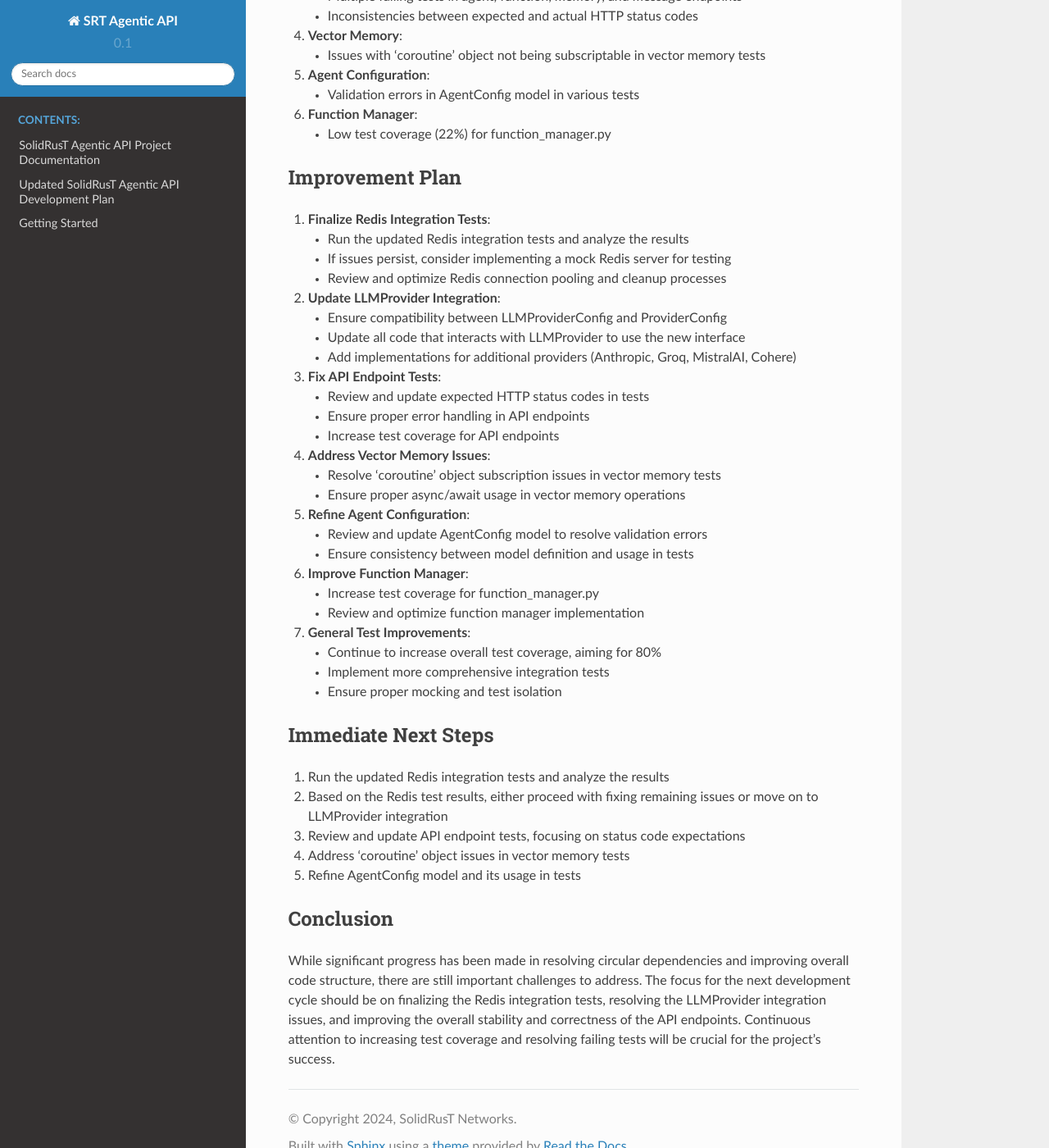
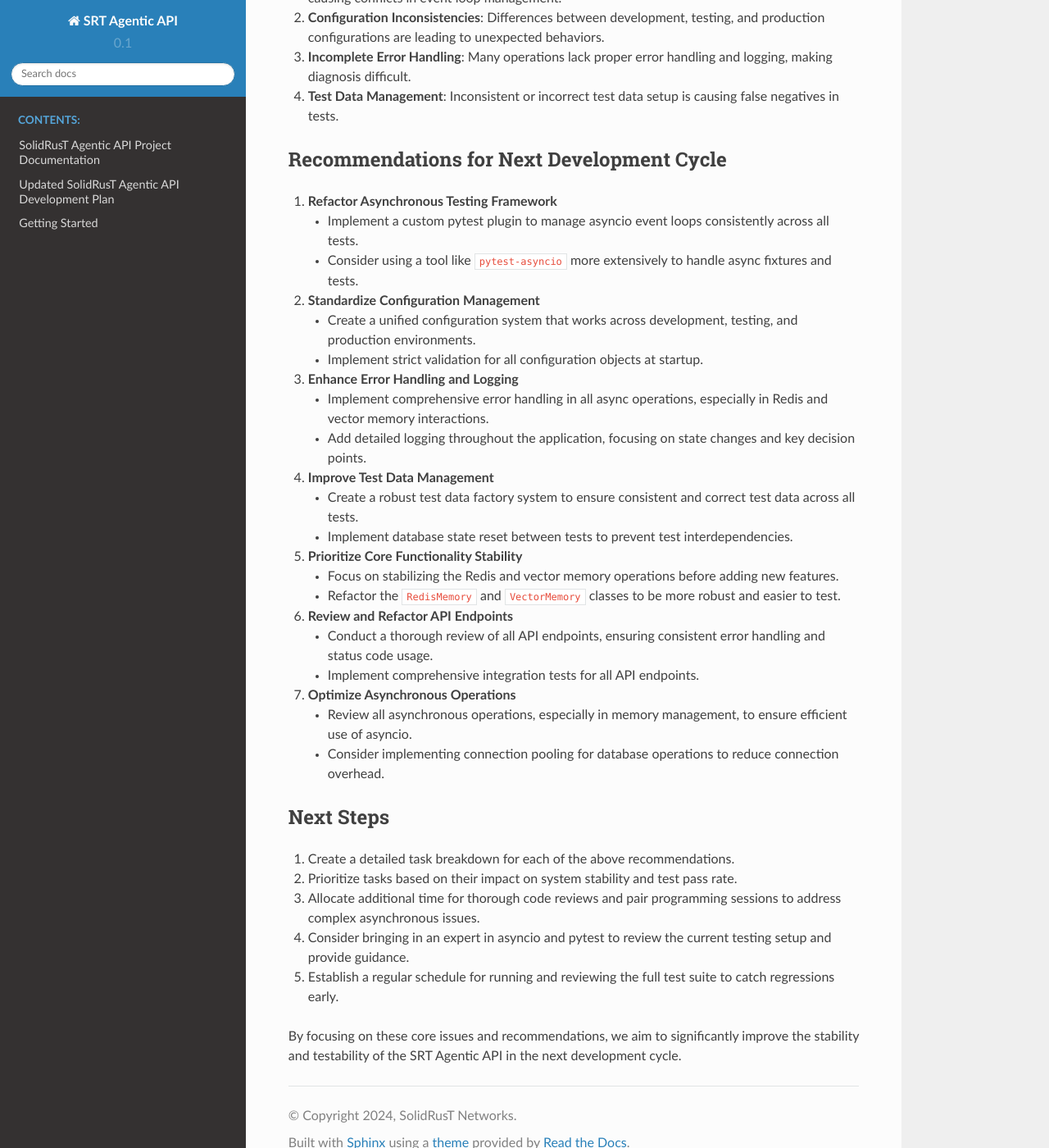
Before and after one commit to suparious/srt-agentic-api, a Sphinx documentation site: the page built from docs/project/test_error_assessment.md, in a window 1280 px wide and 1400 px high, scrolled down 848 px. Shown: the whole window at 82% size. Built offline with Sphinx 7.4.7 and the Read the Docs theme 2.0.0, drawn with Linux system fonts in a browser that asks for light colours; pages that are not in the unit, such as notebooks, are missing from menus; some of the changed text lies outside the part shown.

```diff
--- a/docs/project/test_error_assessment.md
+++ b/docs/project/test_error_assessment.md
@@ -1,87 +1,75 @@
-# Advanced Assessment of srt-agentic-api Project
+# Final Error Assessment and Recommendations
 
-## Current Status (Updated)
+## Current Status
+- Code coverage: 64% (Target: 80%)
+- Passing tests: 30 out of 87 (34.5% pass rate)
+- Failed tests: 38
+- Errors: 19
 
-1. **Test Coverage**: 64% (Target: 80%)
-2. **Passing Tests**: 30 passed, 38 failed, 19 errors out of 87 total tests
-3. **Code Structure**: Well-organized, following a modular approach with clear separation of concerns
-4. **API Design**: Utilizes FastAPI, with proper endpoint structuring and Pydantic models
-5. **Core Functionality**: Includes agent management, memory systems, and LLM provider integration
+## Critical Issues
 
-## Progress Made
+1. **Redis Integration Test Failures**
+   - Persistent errors in connection management and cleanup
+   - Asyncio event loop conflicts during test teardown
+   - Inconsistent memory retrieval in `get_memories_older_than` method
 
-1. Resolved circular dependency issues between AgentManager and FunctionManager
-2. Improved LLM provider configuration handling
-3. Enhanced Redis connection management in RedisMemory class
-4. Refactored Agent class for better initialization and message processing
-5. Updated FunctionManager to handle late binding of AgentManager
-6. Improved test suite organization and fixture management
+2. **LLMProvider Integration Errors**
+   - Incompatibility between `LLMProviderConfig` and `ProviderConfig`
+   - Issues with provider initialization and management
 
-## Key Remaining Issues
+3. **API Endpoint Test Failures**
+   - Inconsistencies in expected HTTP status codes
+   - Potential issues with error handling in endpoints
 
-1. **Redis Integration Tests**:
-   - Some tests are still failing due to connection issues
-   - Need to verify if the latest changes have fully resolved the task execution errors
+4. **Vector Memory 'Coroutine' Issues**
+   - Problems with asynchronous operations in vector memory tests
 
-2. **LLMProvider Integration**:
-   - Errors in tests related to LLMProviderConfig and ProviderConfig compatibility
-   - Need to update parts of the code that interact with LLMProvider
+5. **Agent Configuration Validation Errors**
+   - Inconsistencies between model definition and usage in tests
 
-3. **API Endpoints**:
-   - Multiple failing tests in agent, function, memory, and message endpoints
-   - Inconsistencies between expected and actual HTTP status codes
+## Root Causes
 
-4. **Vector Memory**:
-   - Issues with 'coroutine' object not being subscriptable in vector memory tests
+1. **Asynchronous Testing Complexity**: The interaction between pytest, asyncio, and Redis is causing conflicts in event loop management.
+2. **Configuration Inconsistencies**: Differences between development, testing, and production configurations are leading to unexpected behaviors.
+3. **Incomplete Error Handling**: Many operations lack proper error handling and logging, making diagnosis difficult.
+4. **Test Data Management**: Inconsistent or incorrect test data setup is causing false negatives in tests.
 
-5. **Agent Configuration**:
-   - Validation errors in AgentConfig model in various tests
+## Recommendations for Next Development Cycle
 
-6. **Function Manager**:
-   - Low test coverage (22%) for function_manager.py
+1. **Refactor Asynchronous Testing Framework**
+   - Implement a custom pytest plugin to manage asyncio event loops consistently across all tests.
+   - Consider using a tool like `pytest-asyncio` more extensively to handle async fixtures and tests.
 
-## Improvement Plan
+2. **Standardize Configuration Management**
+   - Create a unified configuration system that works across development, testing, and production environments.
+   - Implement strict validation for all configuration objects at startup.
 
-1. **Finalize Redis Integration Tests**:
-   - Run the updated Redis integration tests and analyze the results
-   - If issues persist, consider implementing a mock Redis server for testing
-   - Review and optimize Redis connection pooling and cleanup processes
+3. **Enhance Error Handling and Logging**
+   - Implement comprehensive error handling in all async operations, especially in Redis and vector memory interactions.
+   - Add detailed logging throughout the application, focusing on state changes and key decision points.
 
-2. **Update LLMProvider Integration**:
-   - Ensure compatibility between LLMProviderConfig and ProviderConfig
-   - Update all code that interacts with LLMProvider to use the new interface
-   - Add implementations for additional providers (Anthropic, Groq, MistralAI, Cohere)
+4. **Improve Test Data Management**
+   - Create a robust test data factory system to ensure consistent and correct test data across all tests.
+   - Implement database state reset between tests to prevent test interdependencies.
 
-3. **Fix API Endpoint Tests**:
-   - Review and update expected HTTP status codes in tests
-   - Ensure proper error handling in API endpoints
-   - Increase test coverage for API endpoints
+5. **Prioritize Core Functionality Stability**
+   - Focus on stabilizing the Redis and vector memory operations before adding new features.
+   - Refactor the `RedisMemory` and `VectorMemory` classes to be more robust and easier to test.
 
-4. **Address Vector Memory Issues**:
-   - Resolve 'coroutine' object subscription issues in vector memory tests
-   - Ensure proper async/await usage in vector memory operations
+6. **Review and Refactor API Endpoints**
+   - Conduct a thorough review of all API endpoints, ensuring consistent error handling and status code usage.
+   - Implement comprehensive integration tests for all API endpoints.
 
-5. **Refine Agent Configuration**:
-   - Review and update AgentConfig model to resolve validation errors
-   - Ensure consistency between model definition and usage in tests
+7. **Optimize Asynchronous Operations**
+   - Review all asynchronous operations, especially in memory management, to ensure efficient use of asyncio.
+   - Consider implementing connection pooling for database operations to reduce connection overhead.
 
-6. **Improve Function Manager**:
-   - Increase test coverage for function_manager.py
-   - Review and optimize function manager implementation
+## Next Steps
 
-7. **General Test Improvements**:
-   - Continue to increase overall test coverage, aiming for 80%
-   - Implement more comprehensive integration tests
-   - Ensure proper mocking and test isolation
+1. Create a detailed task breakdown for each of the above recommendations.
+2. Prioritize tasks based on their impact on system stability and test pass rate.
+3. Allocate additional time for thorough code reviews and pair programming sessions to address complex asynchronous issues.
+4. Consider bringing in an expert in asyncio and pytest to review the current testing setup and provide guidance.
+5. Establish a regular schedule for running and reviewing the full test suite to catch regressions early.
 
-## Immediate Next Steps
-
-1. Run the updated Redis integration tests and analyze the results
-2. Based on the Redis test results, either proceed with fixing remaining issues or move on to LLMProvider integration
-3. Review and update API endpoint tests, focusing on status code expectations
-4. Address 'coroutine' object issues in vector memory tests
-5. Refine AgentConfig model and its usage in tests
-
-## Conclusion
-
-While significant progress has been made in resolving circular dependencies and improving overall code structure, there are still important challenges to address. The focus for the next development cycle should be on finalizing the Redis integration tests, resolving the LLMProvider integration issues, and improving the overall stability and correctness of the API endpoints. Continuous attention to increasing test coverage and resolving failing tests will be crucial for the project's success.
+By focusing on these core issues and recommendations, we aim to significantly improve the stability and testability of the SRT Agentic API in the next development cycle.
```
Also changed, not shown: 6 other files.
